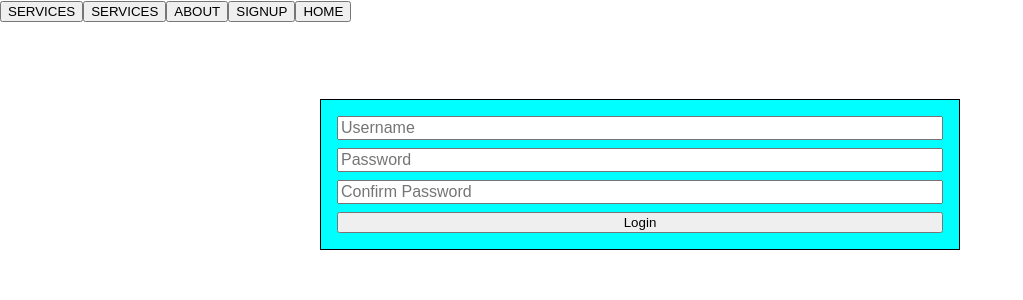
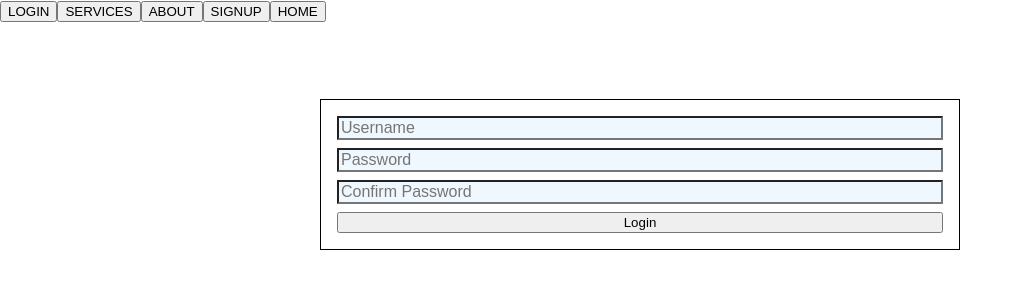
Before and after one commit to Teenskey-Knows/Phase-4-salon-frontend, a React (Create React App) app: page /signup in a window 1280 px wide. Shown: the top 300 px of the page, without its empty margins (0-1023 px from the left). Built offline with nearby package versions, Linux system fonts and the light colour scheme.

Commit message:
modified signup.jsr

```diff
--- a/src/App.js
+++ b/src/App.js
@@ -1,10 +1,11 @@
-import { ReactDOM } from "react";
+
 import { BrowserRouter, Route, Routes } from "react-router-dom";
 import Layout from "./components/Layout /Layout";
 import Home from "../src/Pages/Home/Home";
 import Services from "../src/Pages/Services/Services";
 import About from "../src/Pages/About /About";
 import Signup from "../src/Pages/Signup/Signup";
+import Login from "../src/Pages/Login/Login";
 
 export default function App() {
   return (
@@ -15,6 +16,7 @@ export default function App() {
           <Route path="services" element={<Services />} />
           <Route path="about" element={<About />} />
           <Route path="signup" element={<Signup />} />
+          <Route path="login" element={<Login />} />
         </Route>
       </Routes>
     </BrowserRouter>
--- a/src/Pages/Login/Login.js
+++ b/src/Pages/Login/Login.js
@@ -1,6 +1,6 @@
 import { useState } from "react";
 import { useNavigate } from "react-router-dom";
-import React, { Component }  from 'react';
+
 
 function Login({ setCurrentUser }) {
     const history = useNavigate();
--- a/src/Pages/Signup/Signup.js
+++ b/src/Pages/Signup/Signup.js
@@ -1,6 +1,6 @@
 import { useState } from "react";
 import { useNavigate } from "react-router-dom";
-import React, { Component } from "react";
+
 
 function Register({ setCurrentUser }) {
   const history = useNavigate();
--- a/src/components/Navbar/Navbar.js
+++ b/src/components/Navbar/Navbar.js
@@ -1,6 +1,6 @@
 import React from "react";
 import { NavLink} from "react-router-dom";
-import { BrowserRouter, Link, Route } from "react-router-dom";
+
 import "./Navbar.css";
 
 function Navbar() {
@@ -9,10 +9,10 @@ function Navbar() {
     <nav>
 
         <NavLink
-                  to="/services"
+                  to="/login"
                   exact="true"
                >
-                    <button className="btn">SERVICES</button>
+                    <button className="btn">LOGIN</button>
                 </NavLink>
 
                 <NavLink
--- a/src/index.css
+++ b/src/index.css
@@ -10,6 +10,7 @@ body {
 form.sign > input,
 form.sign > textarea {
   font-size: 1em;
+  background-color: aliceblue;
   font-family: sans-serif;
   margin-bottom: 0.5em;
 }
@@ -22,8 +23,8 @@ form.sign > textarea {
 }
 
 .login{
-  background:aqua;
-  color: black;
+  background:white;
+  color: pink;
   margin-top: 6%;
   width: 50%;
   margin-left: 25%;
```
Also changed, not shown: src/Pages/Login/Login.css (+20 -0 lines).
